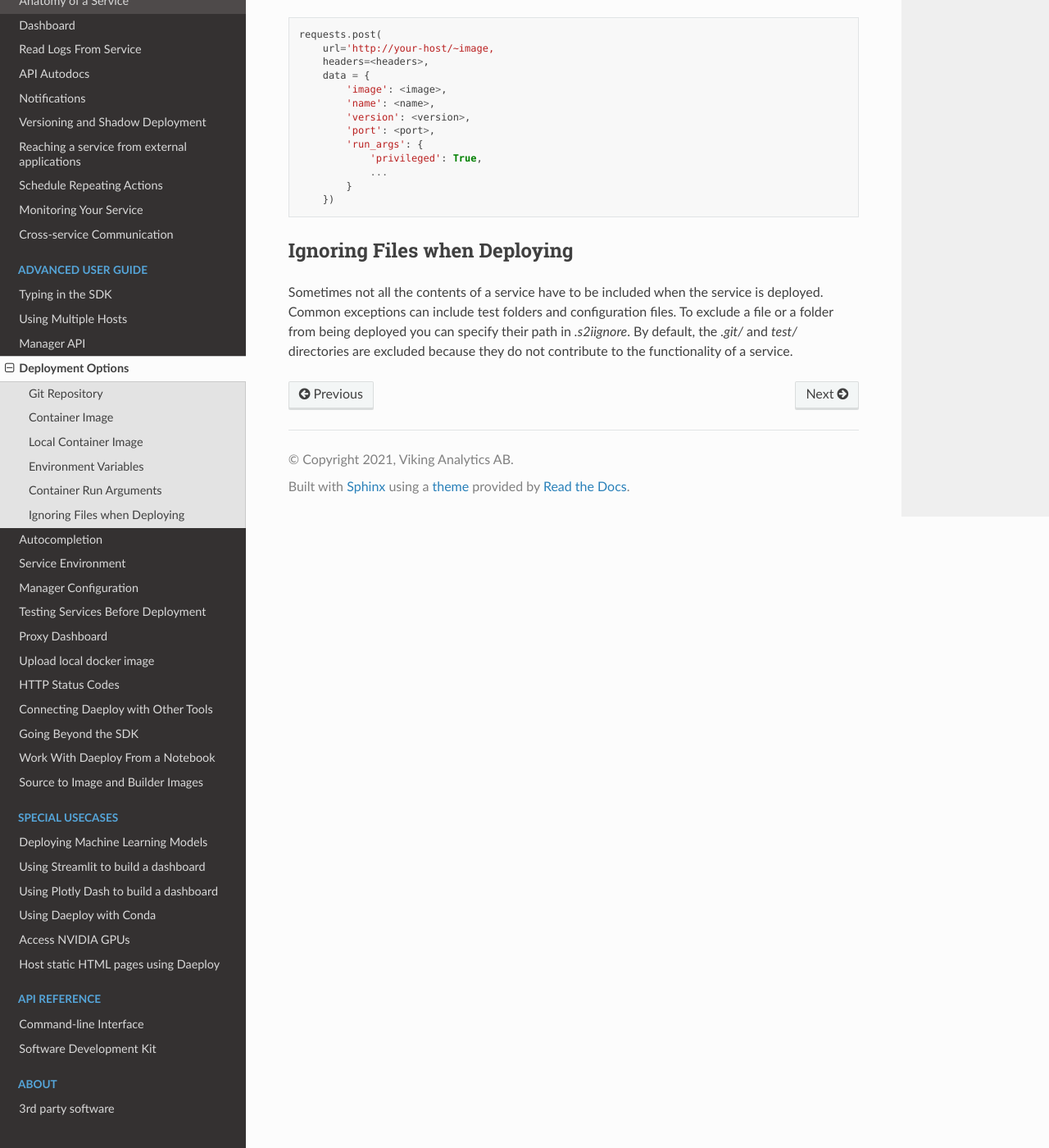
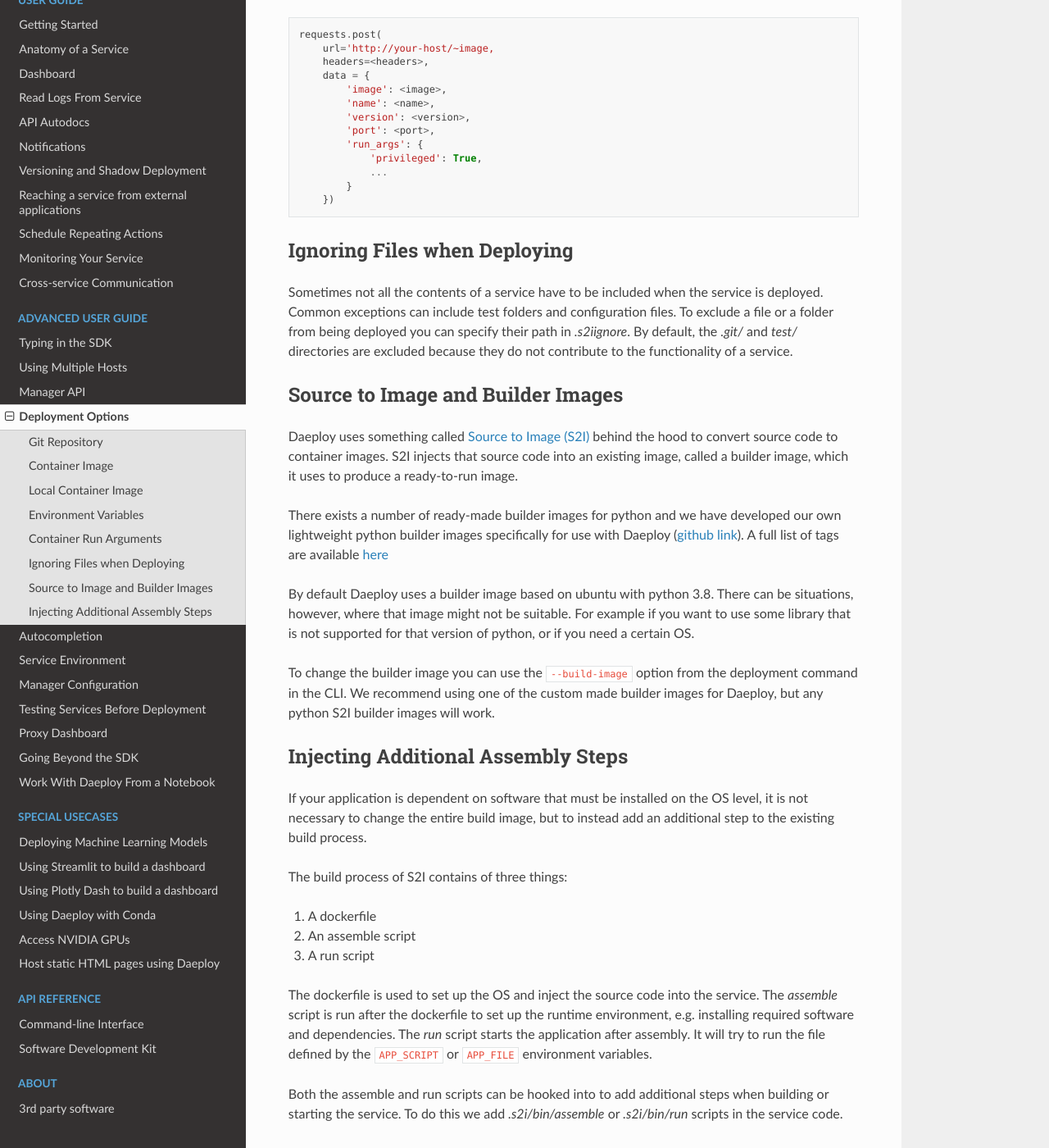
Before and after one commit to vikinganalytics/daeploy, a Sphinx documentation site: the page built from docs/source/content/advanced_tutorials/adv_deploy.rst, in a window 1280 px wide and 1400 px high, scrolled down 2800 px. Shown: the whole window at 82% size. Built offline with Sphinx 7.4.7 and the Read the Docs theme 2.0.0, drawn with Linux system fonts in a browser that asks for light colours; the version number could not be read and is left out; some of the changed text lies outside the part shown.

Commit message:
Removing duplicate documentation

```diff
--- a/docs/source/content/advanced_tutorials/adv_deploy.rst
+++ b/docs/source/content/advanced_tutorials/adv_deploy.rst
@@ -148,3 +148,65 @@
 To exclude a file or a folder from being deployed you can specify their path
 in `.s2iignore`. By default, the `.git/` and `test/` directories are excluded
 because they do not contribute to the functionality of a service.
+
+
+Source to Image and Builder Images
+----------------------------------
+
+Daeploy uses something called `Source to Image (S2I)
+<https://github.com/openshift/source-to-image>`_ behind the hood to convert
+source code to container images. S2I injects that source code into an existing
+image, called a builder image, which it uses to produce a ready-to-run image.
+
+There exists a number of ready-made builder images for python and we have
+developed our own lightweight python builder images specifically for use with
+Daeploy (`github link
+<https://github.com/vikinganalytics/daeploy-s2i-python>`_). A full list of tags
+are available `here <https://hub.docker.com/r/daeploy/s2i-python/tags>`_
+
+By default Daeploy uses a builder image based on ubuntu with python 3.8. There
+can be situations, however, where that image might not be suitable. For
+example if you want to use some library that is not supported for that version
+of python, or if you need a certain OS.
+
+To change the builder image you can use the ``--build-image`` option from the
+deployment command in the CLI. We recommend using one of the custom made builder
+images for Daeploy, but any python S2I builder images will work.
+
+Injecting Additional Assembly Steps
+-----------------------------------
+
+If your application is dependent on software that must be installed on the OS level,
+it is not necessary to change the entire build image, but to instead add an additional
+step to the existing build process.
+
+The build process of S2I contains of three things:
+
+1. A dockerfile
+2. An assemble script
+3. A run script
+
+The dockerfile is used to set up the OS and inject the source code into the
+service. The `assemble` script is run after the dockerfile to set up the runtime
+environment, e.g. installing required software and dependencies. The `run` script
+starts the application after assembly. It will try to run the file defined by the
+``APP_SCRIPT`` or ``APP_FILE`` environment variables.
+
+Both the assemble and run scripts can be hooked into to add additional steps when
+building or starting the service. To do this we add `.s2i/bin/assemble` or
+`.s2i/bin/run` scripts in the service code.
+
+An example of an `assemble` script could look like this::
+
+    #!/bin/bash
+    # Running stock assemble script
+    ${STI_SCRIPTS_PATH}/assemble
+    # Add additional assembly steps here
+
+And a `run` script::
+
+    #!/bin/bash
+    # Add additional run steps here
+
+    # Running stock run script
+    ${STI_SCRIPTS_PATH}/run
--- a/docs/source/index.rst
+++ b/docs/source/index.rst
@@ -61,12 +61,8 @@
    content/advanced_tutorials/manager_configuration
    content/advanced_tutorials/testing_services
    content/advanced_tutorials/proxy_dashboard
-   content/advanced_tutorials/upload_image
-   content/advanced_tutorials/status_codes
-   content/advanced_tutorials/integration_with_other_tools
    content/advanced_tutorials/going_beyond_sdk
    content/advanced_tutorials/daeploy_notebook_service
-   content/advanced_tutorials/changing_build_image
 
 .. toctree::
    :maxdepth: 1
```
Also changed, not shown: docs/source/content/advanced_tutorials/changing_build_image.rst (deleted, +0 -63 lines), docs/source/content/advanced_tutorials/integration_with_other_tools.rst (deleted, +0 -29 lines), docs/source/content/advanced_tutorials/status_codes.rst (deleted, +0 -21 lines), docs/source/content/advanced_tutorials/upload_image.rst (deleted, +0 -20 lines).
